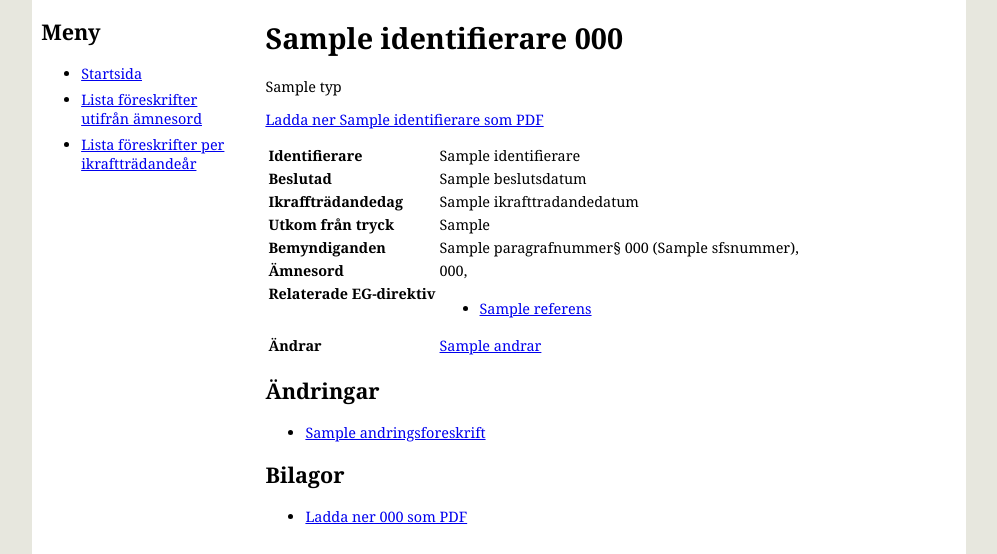
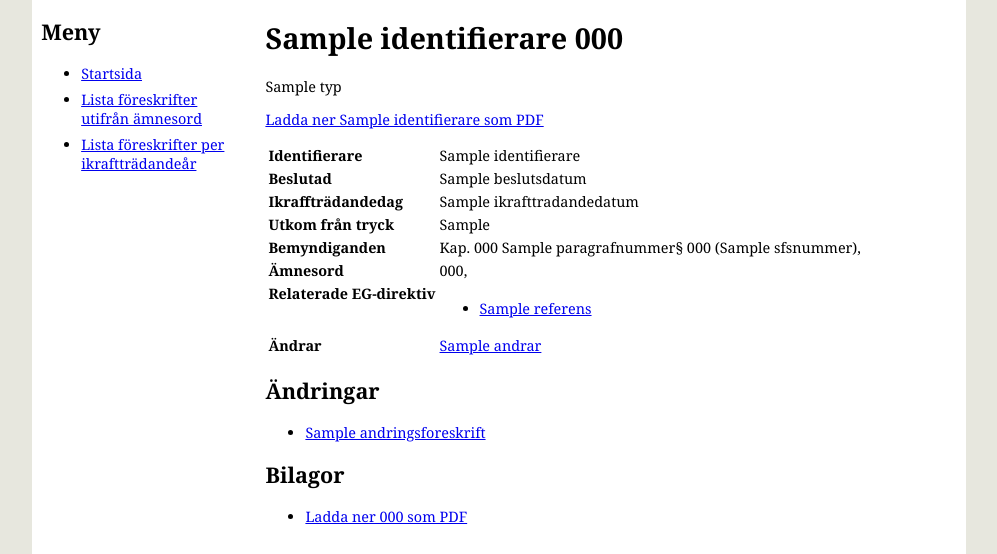
Before and after one commit to rinfo/fst, a Python web app: template fst_web/templates/foreskrift.html in a window 1280 px wide. Shown: the part 92-646 px from the top of the page, without its empty margins (141-1138 px from the left). Run offline with Jinja, Linux system fonts and the light colour scheme; the template is opened without the code that fills it: most values are stand-ins (such as "Sample title", 1, 10 or a date in 2020).

Commit message:
Add kapitelnummer to Bemyndigandeparagraf

```diff
--- a/fst_web/fs_doc/models.py
+++ b/fst_web/fs_doc/models.py
@@ -102,6 +102,10 @@ class Bemyndigandeparagraf(models.Model):
     # SFS-nummer, t.ex. "1991:446"
     sfsnummer = models.CharField("SFS-nummer", max_length=10, blank=False,
             help_text="T.ex. <em>1991:446</em>")
+
+    # Kapitelnummer, t.ex. "2"
+    kapitelnummer = models.CharField(max_length=10, blank=True,
+            help_text="T.ex. <em>12</em>")
 
     # Paragrafnummer, t.ex. "11"
     paragrafnummer = models.CharField(max_length=10, blank=True,
--- a/fst_web/templates/foreskrift.html
+++ b/fst_web/templates/foreskrift.html
@@ -30,7 +30,7 @@
         {% if foreskrift.bemyndigandeparagrafer %}
         <tr>
             <th scope="row">Bemyndiganden</th>
-            <td>{% for para in foreskrift.bemyndigandeparagrafer.all %}{{para.paragrafnummer}}§ {{para.titel}} ({{para.sfsnummer}}){% if not forloop.last %}, {% endif %}{% endfor %}</td>
+            <td>{% for para in foreskrift.bemyndigandeparagrafer.all %}{% if para.kapitelnummer %}Kap. {{para.kapitelnummer}} {% endif %}{{para.paragrafnummer}}§ {{para.titel}} ({{para.sfsnummer}}){% if not forloop.last %}, {% endif %}{% endfor %}</td>
         </tr>
         {% endif %}
         {% if foreskrift.amnesord %}
--- a/fst_web/templates/foreskrift_rdf.xml
+++ b/fst_web/templates/foreskrift_rdf.xml
@@ -26,6 +26,7 @@
         <bemyndigande>
             <Forfattningsreferens>
                 <angerGrundforfattning rdf:resource="http://rinfo.lagrummet.se/publ/sfs/{{bemyndigande.sfsnummer}}"/>
+ 				<angerKapitelnummer>{{bemyndigande.kapitelnummmer}}</angerKapitelnummer>
                 <angerParagrafnummer>{{bemyndigande.paragrafnummer}}</angerParagrafnummer>
             </Forfattningsreferens>
        </bemyndigande>{% endfor %}
```
